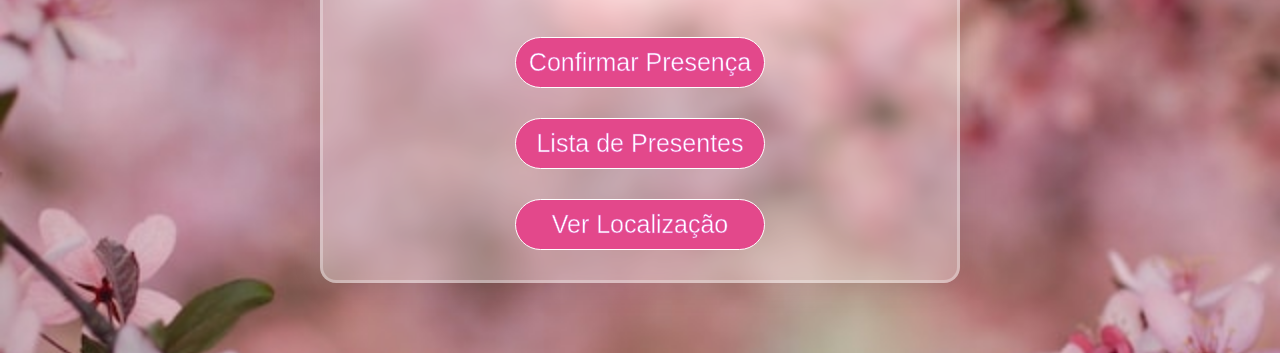
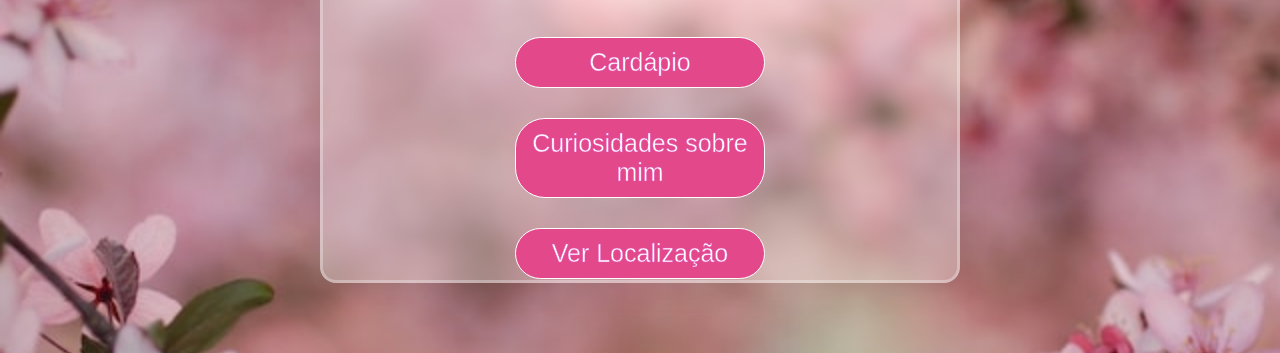
Before and after one commit to FeltonX/mariavictoria.github.io, a plain HTML site: page index.html in a window 1280 px wide. Shown: the part 447-800 px from the top of the page. Drawn offline with Linux system fonts and the light colour scheme.

Commit message:
Update index cardápio.html

```diff
--- a/index.html
+++ b/index.html
@@ -12,8 +12,8 @@
             <img src="./images/maria-comp-crop.png" alt="Maria Vitória">
             <h2>Maria Victória</h2>
             <p>Venha celebrar comigo os meus 15 anos!</p>
-            <a class="btn" href="https://forms.gle/nvgRqGQYFcPxYNVk7" target="_blank" rel="noopener noreferrer">Confirmar Presença</a>
-            <a class="btn" href="https://drive.google.com/file/d/1K0fbvohGaL-qRRaVDOkNdpk7DfNw-xHE/view?usp=sharing" target="_blank" rel="noopener noreferrer">Lista de Presentes</a>
+            <a class="btn" href="https://www.canva.com/design/DAFt-7NDluY/XyldCrm1nZeOiweeBKjDBA/view?website#2" target="_blank" rel="noopener noreferrer">Cardápio</a>
+            <a class="btn" href="" target="_blank" rel="noopener noreferrer">Curiosidades sobre mim</a>
             <a class="btn" href="http://maps.google.com/?q=Sindserm Club - RUA CANTINHO, N° 3112 - PAQUETÁ, Barras - PI, 64100-000" target="_blank" rel="noopener noreferrer">Ver Localização</a>
         </div>
 
```
